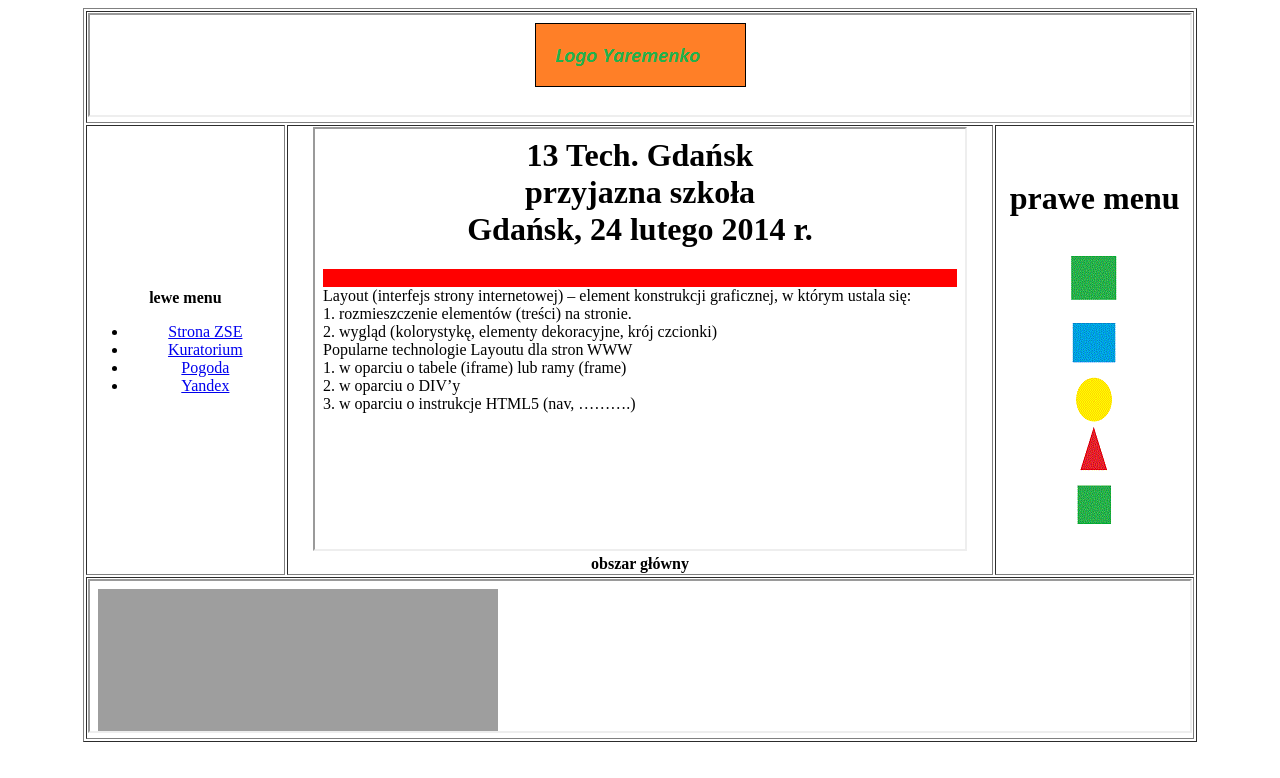
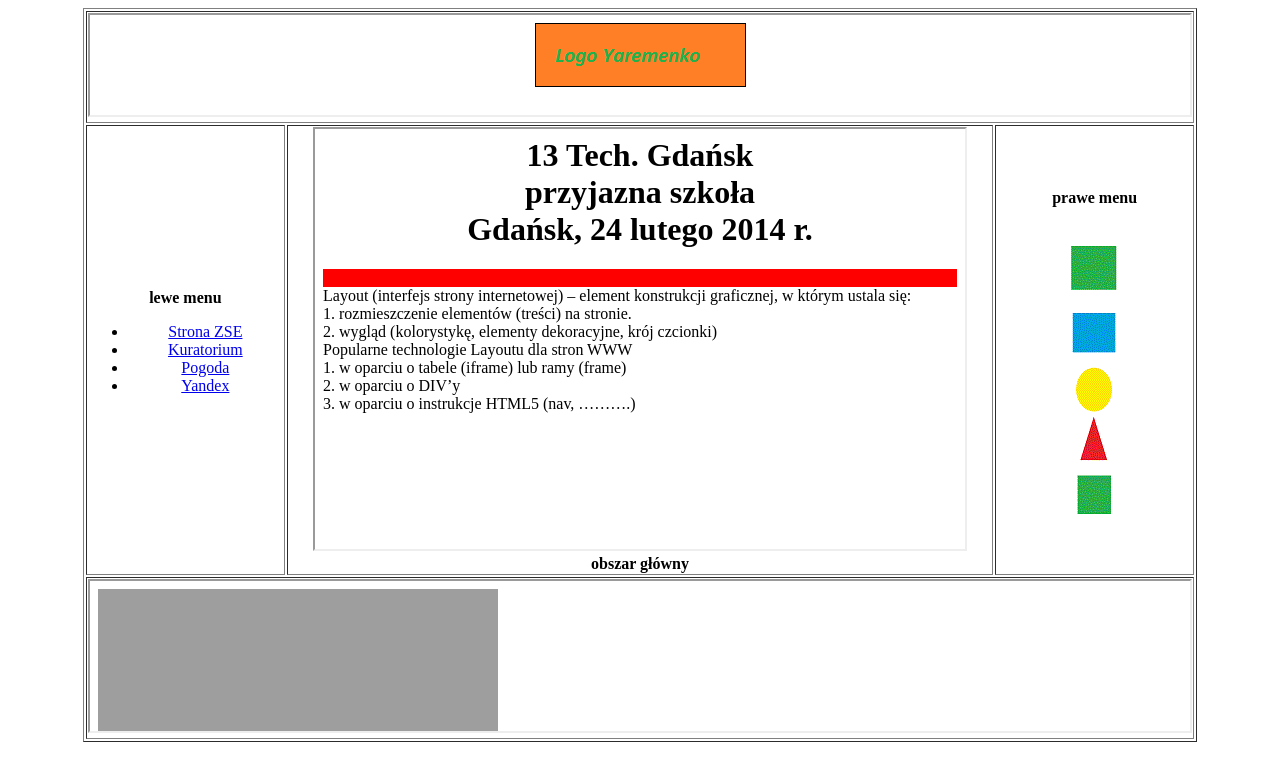
Before and after one commit to Zawrus/yaremenko2, a plain HTML site: page index.html in a window 1280 px wide. Drawn offline with Linux system fonts and the light colour scheme.

Commit message:
Update index.html

```diff
--- a/index.html
+++ b/index.html
@@ -33,7 +33,7 @@
     <b>obszar główny</b>
     </td>
  <td width=18% align="center">
-  <h1 align="center"><b>prawe menu</b> </h1>
+  <h4 align="center"><b>prawe menu</b> </h4>
 
  <img src="mapa.gif" alt="Linki" usemap="#mapa_yaremenko">
 
```
